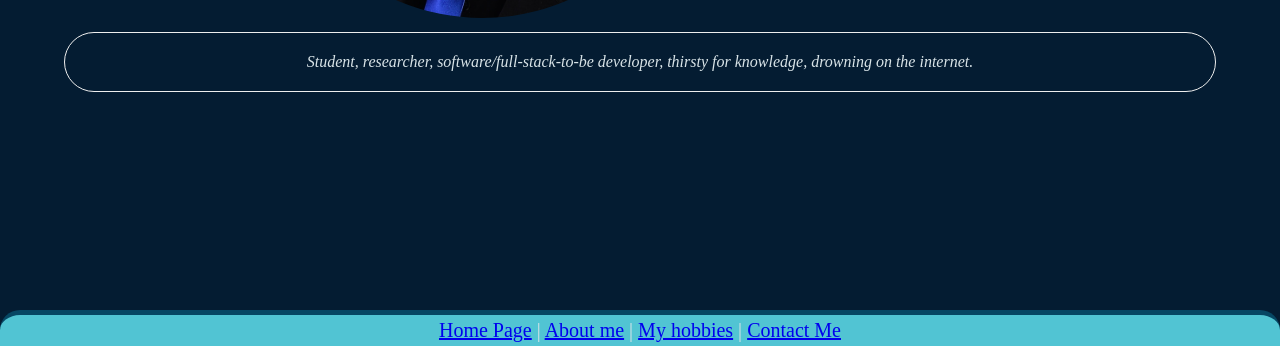
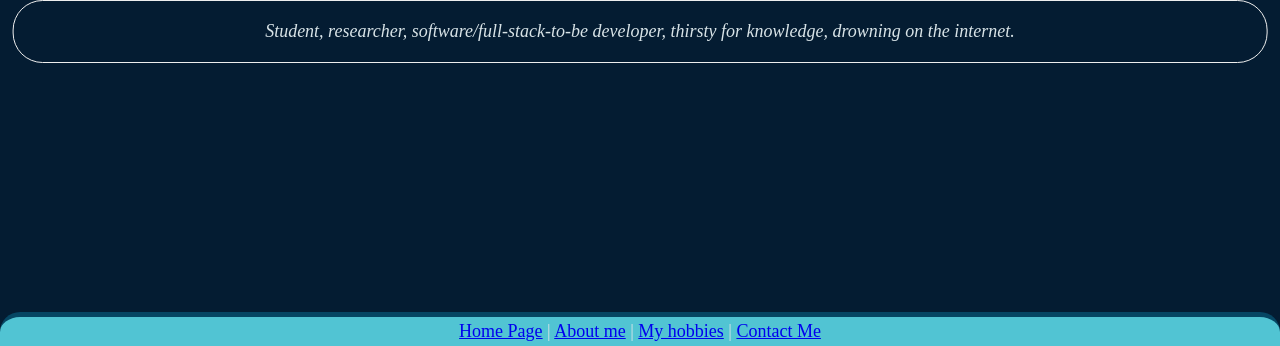
Before and after one commit to ArielMAJ/Web_Development_Bootcamp, a plain HTML site: page CV/index.html in a window 1280 px wide. Shown: the part 454-800 px from the top of the page. Drawn offline with Linux system fonts and the light colour scheme.

Commit message:
Small changes to CSS/styles

```diff
--- a/CV/CSS/styles.css
+++ b/CV/CSS/styles.css
@@ -88,11 +88,6 @@ textarea{
   width: 80%;
 }
 
-.circular{
-  border-radius: 100%;
-  width: 220px;
-}
-
 .topBar{
   position: fixed;
   top: 0;
@@ -116,7 +111,7 @@ textarea{
   background-color: #51C4D3;
   border-top: 5px solid #064663;
   width: 100%;
-  font-size: min(max(4vw,12px),20px);
+  font-size: min(max(4vw,15px), 18px);
   border-top-right-radius: 20px;
   border-top-left-radius: 20px;
   padding-bottom: 4px;
@@ -137,13 +132,12 @@ textarea{
 
 
 .outerBox{
-  /*background-color: grey;*/
   position: absolute;
-  top: 50vh;
+  top: 1vh;
   left: 50vw;
-  width: 90vw;
+  width: 98vw;
   height: 90vh;
-  transform: translate(-50%, -50%);
+  transform: translate(-50%, 0);
 
 }
 
@@ -152,7 +146,6 @@ textarea{
   height: 60%;
   top: 0;
   left: 0;
-  /*background-color: white;*/
   width: 55%;
 }
 
@@ -162,7 +155,6 @@ textarea{
   top: 0;
   right: 0;
   width: 45%;
-  /*background-color: yellowgreen;*/
 }
 
 .homePageImg{
@@ -172,7 +164,6 @@ textarea{
   max-height: 100%;
   max-width: 100%;
   border-radius: 100%;
-  /*transform: translate(0, -50%);*/
 
 }
 
@@ -180,34 +171,25 @@ textarea{
   position: absolute;
   bottom: 0;
   left: 0;
-  /*width: 100%;*/
-  /*background-color: red;*/
   font-size: min(max(6.7vw,12px), 50px);
-  /*transform: translate(0, -100%);*/
 }
 
 .homePageTxt{
   position: absolute;
   top: 5%;
   left: 50%;
-  /*max-width: 100%;*/
   width: 100%;
   margin: 0;
-  /*transform: translate(0, -100%);*/
-  /*transform: translate(0, -50%);*/
   transform: translate(-50%, 0);
   box-sizing: border-box;
-
+  font-size: 18px;
 }
 
 
 .btmInnerBox{
-  /*background-color: green;*/
   position: absolute;
   bottom: 0;
   left: 0;
-  /*transform: translate(-50%, -50%);*/
   width: 100%;
   height: 40%;
-  /*padding: 5px;*/
 }
```
Also changed, not shown: CV/myhobbies.html (+1 -1 lines), index.html (+1 -2 lines).
